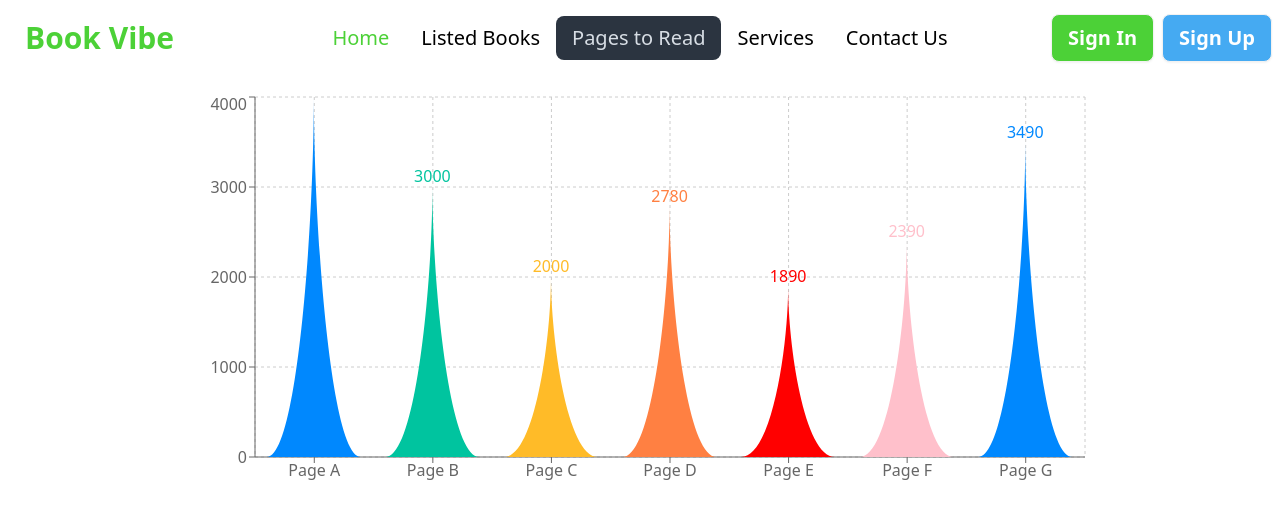
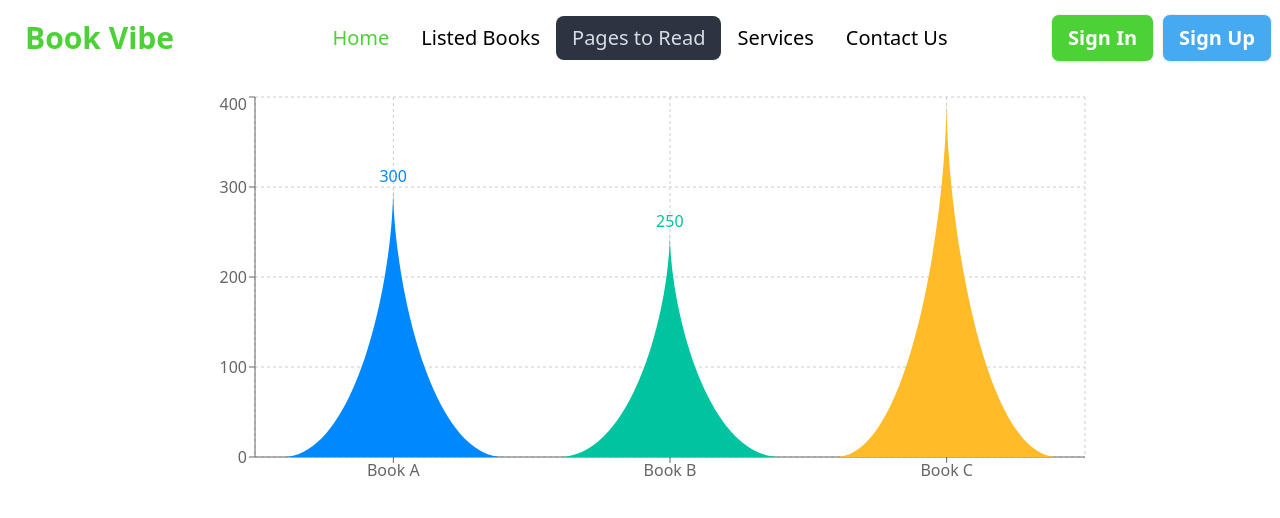
Before and after one commit to afrin823/book-vibe, a React (Vite) app: page /Read in a window 1280 px wide. Shown: the top 518 px of the page. Built offline with nearby package versions, Linux system fonts and the light colour scheme.

Commit message:
birth chart add

```diff
--- a/src/Component/pageToRead/PageToRead.jsx
+++ b/src/Component/pageToRead/PageToRead.jsx
@@ -1,3 +1,4 @@
+import React from 'react';
 import { BarChart, Bar, Cell, XAxis, YAxis, CartesianGrid } from 'recharts';
 import { useLoaderData } from "react-router-dom";
 
@@ -7,13 +8,10 @@ const PageToRead = () => {
     const fallbackColor = 'gray'; // Fallback color for bars
 
     const data = [
-        { name: 'Page A', uv: 4000, pv: 2400, amt: 2400 },
-        { name: 'Page B', uv: 3000, pv: 1398, amt: 2210 },
-        { name: 'Page C', uv: 2000, pv: 9800, amt: 2290 },
-        { name: 'Page D', uv: 2780, pv: 3908, amt: 2000 },
-        { name: 'Page E', uv: 1890, pv: 4800, amt: 2181 },
-        { name: 'Page F', uv: 2390, pv: 3800, amt: 2500 },
-        { name: 'Page G', uv: 3490, pv: 4300, amt: 2100 },
+        { name: 'Book A', totalPages: 300 },
+        { name: 'Book B', totalPages: 250 },
+        { name: 'Book C', totalPages: 400 },
+        // Add more books as needed
     ];
 
     const getPath = (x, y, width, height) => {
@@ -30,12 +28,11 @@ const PageToRead = () => {
                 width={900}
                 height={400}
                 data={data}
-
             >
                 <CartesianGrid strokeDasharray="3 3" />
                 <XAxis dataKey="name" />
                 <YAxis />
-                <Bar dataKey="uv" fill="#8884d8" shape={<TriangleBar />} label={{ position: 'top' }}>
+                <Bar dataKey="totalPages" fill="#8884d8" shape={<TriangleBar />} label={{ position: 'top' }}>
                     {data.map((entry, index) => (
                         <Cell key={`cell-${index}`} fill={colors[index % colors.length] || fallbackColor} />
                     ))}
```
